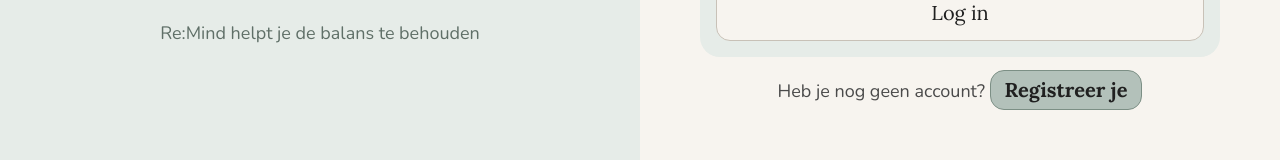
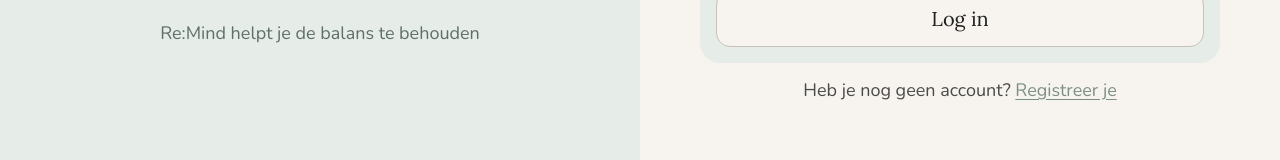
Before and after one commit to sampittois/Re-Mind_App_Individueel, a React (Vite) app in the folder stress-app/frontend/: page / in a window 1280 px wide. Shown: the part 544-704 px from the top of the page. Built offline with nearby package versions, Linux system fonts and the light colour scheme; no server answers.

Commit message:
feat: update auth-link-button styles for improved accessibility and visual clarity

```diff
--- a/stress-app/frontend/src/styles/login.css
+++ b/stress-app/frontend/src/styles/login.css
@@ -303,39 +303,25 @@
 }
 
 .auth-link-button {
-  display: inline-flex;
-  align-items: center;
-  justify-content: center;
-  min-height: 40px;
-  padding: 0 14px;
-  border: var(--button-border-width) var(--button-border-style) var(--button-border-color);
-  border-radius: var(--radius-md);
-  background: var(--button-fill);
-  color: var(--button-text-color);
-  font-family: var(--text-button-label-font-family);
-  font-size: var(--text-button-label-font-size);
-  font-weight: var(--text-button-label-font-weight);
-  line-height: var(--text-button-label-line-height);
-  text-decoration: none;
-  transition: background-color 160ms ease, border-color 160ms ease, color 160ms ease, transform 160ms ease;
+  padding: 0;
+  border: 0;
+  background: transparent;
+  color: var(--primary);
+  font: inherit;
+  font-weight: var(--font-weight-regular);
+  text-decoration: underline;
+  text-underline-offset: 0.15em;
 }
 
 .auth-link-button:hover {
-  background: var(--button-hover-fill);
-  border-color: var(--button-hover-border-color);
-  color: var(--button-hover-text-color);
-}
-
-.auth-link-button:active {
-  background: var(--button-active-fill);
-  border-color: var(--button-active-border-color);
-  color: var(--button-active-text-color);
-  transform: translateY(1px);
+  border-color: transparent;
+  box-shadow: none;
+  color: var(--primary-dark);
 }
 
 .auth-link-button:focus,
 .auth-link-button:focus-visible {
-  outline: 2px solid var(--button-active-border-color);
+  outline: 2px solid var(--primary);
   outline-offset: 2px;
 }
 
```
